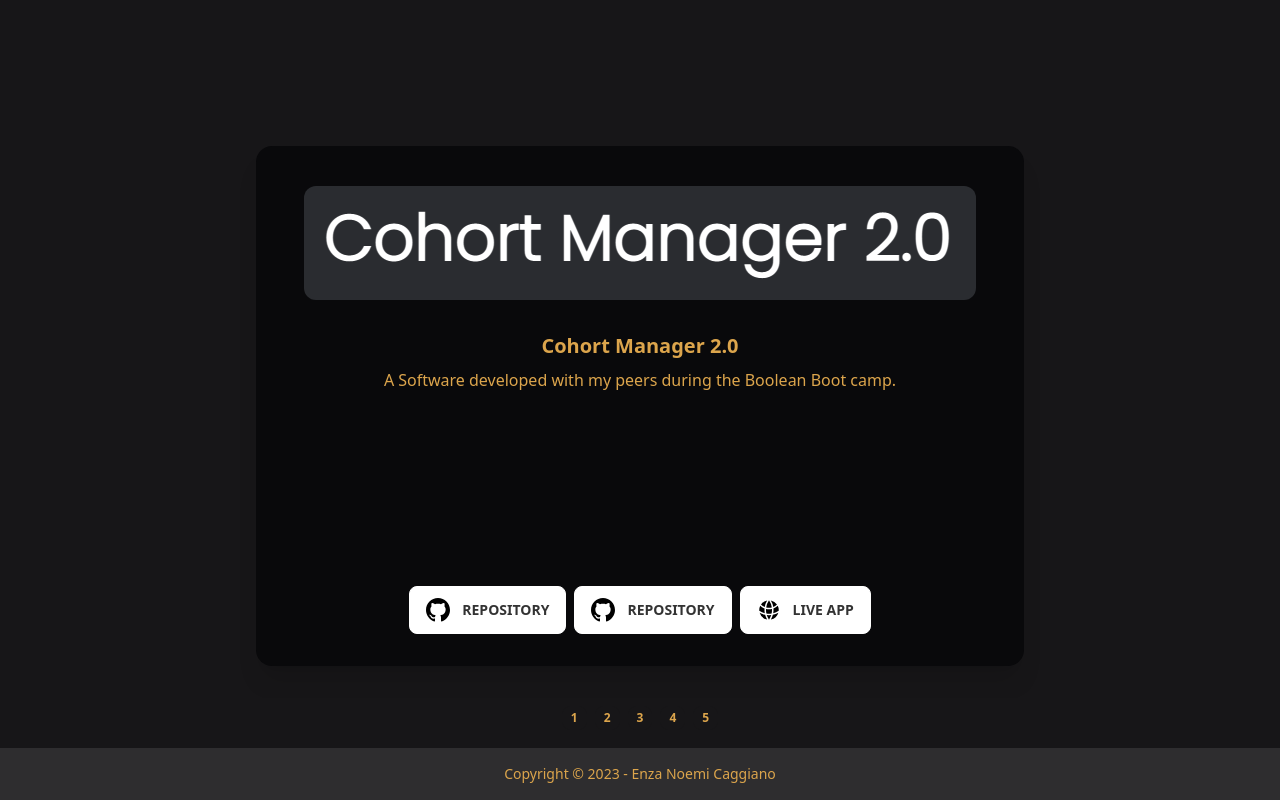
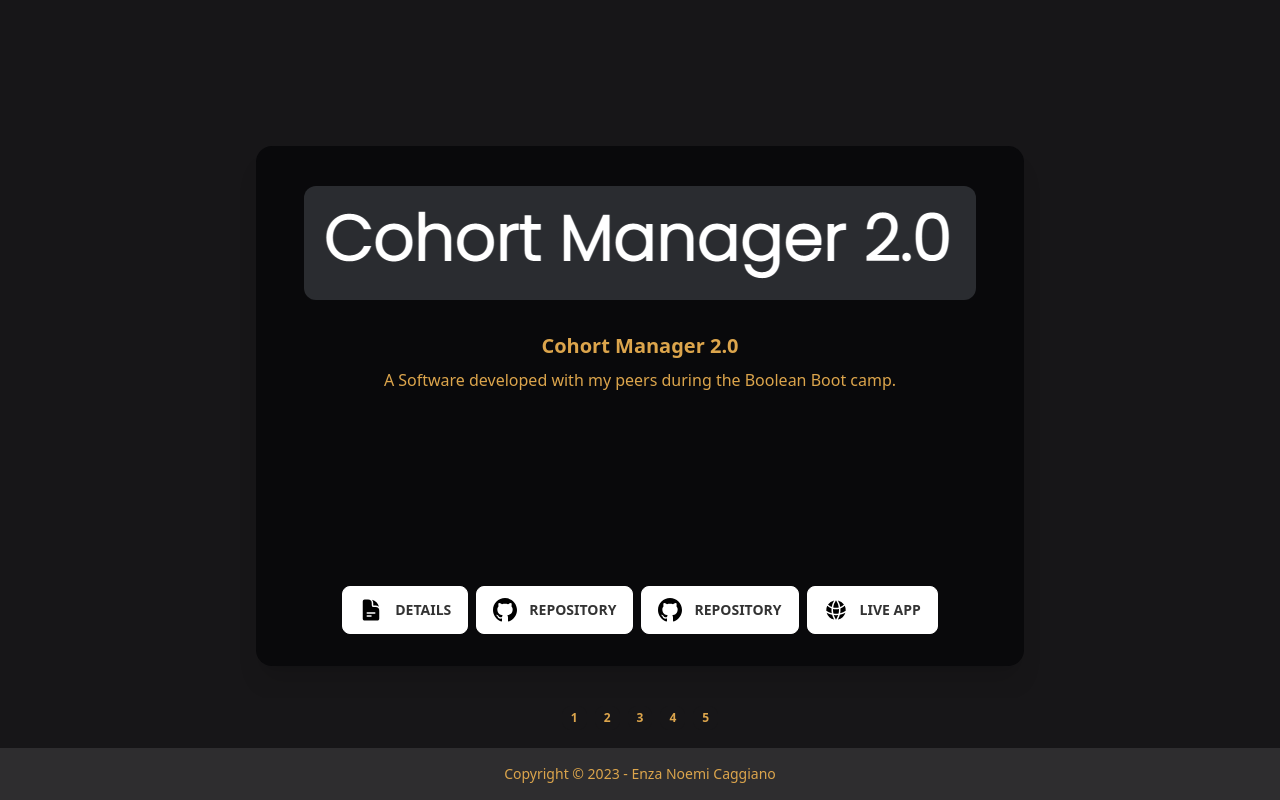
Before and after one commit to Noemi890/tbc, a React (Create React App) app: page / in a window 1280 px wide. Shown: the part 718-1518 px from the top of the page. Built offline with nearby package versions, Linux system fonts and the light colour scheme.

Commit message:
WIP: project carousel

```diff
--- a/src/components/Projects.jsx
+++ b/src/components/Projects.jsx
@@ -1,6 +1,8 @@
 import { projects } from "../utils/utils";
 
 const Projects = () => {
+  const handleDetailsClick = () => {};
+
   return (
     <div id="projects" className="mb-2.5">
       <div className="carousel">
@@ -18,12 +20,31 @@ const Projects = () => {
                   <h2 className="card-title">{proj.name}</h2>
                   <p>{proj.intro}</p>
                   <div className="card-actions">
+                    <button
+                      className="btn btn-primary w-full lg:w-fit md:btn-md gap-3"
+                      onClick={handleDetailsClick}
+                    >
+                      <svg
+                        xmlns="http://www.w3.org/2000/svg"
+                        viewBox="0 0 24 24"
+                        fill="currentColor"
+                        class="w-6 h-6 fill-black"
+                      >
+                        <path
+                          fill-rule="evenodd"
+                          d="M5.625 1.5c-1.036 0-1.875.84-1.875 1.875v17.25c0 1.035.84 1.875 1.875 1.875h12.75c1.035 0 1.875-.84 1.875-1.875V12.75A3.75 3.75 0 0016.5 9h-1.875a1.875 1.875 0 01-1.875-1.875V5.25A3.75 3.75 0 009 1.5H5.625zM7.5 15a.75.75 0 01.75-.75h7.5a.75.75 0 010 1.5h-7.5A.75.75 0 017.5 15zm.75 2.25a.75.75 0 000 1.5H12a.75.75 0 000-1.5H8.25z"
+                          clip-rule="evenodd"
+                        />
+                        <path d="M12.971 1.816A5.23 5.23 0 0114.25 5.25v1.875c0 .207.168.375.375.375H16.5a5.23 5.23 0 013.434 1.279 9.768 9.768 0 00-6.963-6.963z" />
+                      </svg>
+                      Details
+                    </button>
                     {typeof proj.repo !== "object" ? (
                       <a
                         href={proj.repo}
                         target="_blank"
                         rel="noreferrer"
-                        className="btn btn-primary btn-sm md:btn-md gap-1 md:gap-3"
+                        className="btn btn-primary w-full lg:w-fit md:btn-md gap-3"
                       >
                         <svg
                           xmlns="http://www.w3.org/2000/svg"
@@ -33,20 +54,20 @@ const Projects = () => {
                         >
                           <path d="M12 0c-6.626 0-12 5.373-12 12 0 5.302 3.438 9.8 8.207 11.387.599.111.793-.261.793-.577v-2.234c-3.338.726-4.033-1.416-4.033-1.416-.546-1.387-1.333-1.756-1.333-1.756-1.089-.745.083-.729.083-.729 1.205.084 1.839 1.237 1.839 1.237 1.07 1.834 2.807 1.304 3.492.997.107-.775.418-1.305.762-1.604-2.665-.305-5.467-1.334-5.467-5.931 0-1.311.469-2.381 1.236-3.221-.124-.303-.535-1.524.117-3.176 0 0 1.008-.322 3.301 1.23.957-.266 1.983-.399 3.003-.404 1.02.005 2.047.138 3.006.404 2.291-1.552 3.297-1.23 3.297-1.23.653 1.653.242 2.874.118 3.176.77.84 1.235 1.911 1.235 3.221 0 4.609-2.807 5.624-5.479 5.921.43.372.823 1.102.823 2.222v3.293c0 .319.192.694.801.576 4.765-1.589 8.199-6.086 8.199-11.386 0-6.627-5.373-12-12-12z" />
                         </svg>
-                        <span className="text-xs md:text-sm">Repository</span>
+                        Repository
                       </a>
                     ) : (
                       proj.repo.map((r, i) => {
                         return (
                           <div
-                            className="tooltip"
+                            className="tooltip flex w-full lg:w-fit"
                             data-tip={i === 0 ? "Client Side" : "Server Side"}
                           >
                             <a
                               href={r}
                               target="_blank"
                               rel="noreferrer"
-                              className="btn btn-primary md:btn-md btn-sm gap-1 md:gap-3"
+                              className="btn btn-primary w-full lg:w-fit md:btn-md gap-3"
                             >
                               <svg
                                 xmlns="http://www.w3.org/2000/svg"
@@ -56,21 +77,22 @@ const Projects = () => {
                               >
                                 <path d="M12 0c-6.626 0-12 5.373-12 12 0 5.302 3.438 9.8 8.207 11.387.599.111.793-.261.793-.577v-2.234c-3.338.726-4.033-1.416-4.033-1.416-.546-1.387-1.333-1.756-1.333-1.756-1.089-.745.083-.729.083-.729 1.205.084 1.839 1.237 1.839 1.237 1.07 1.834 2.807 1.304 3.492.997.107-.775.418-1.305.762-1.604-2.665-.305-5.467-1.334-5.467-5.931 0-1.311.469-2.381 1.236-3.221-.124-.303-.535-1.524.117-3.176 0 0 1.008-.322 3.301 1.23.957-.266 1.983-.399 3.003-.404 1.02.005 2.047.138 3.006.404 2.291-1.552 3.297-1.23 3.297-1.23.653 1.653.242 2.874.118 3.176.77.84 1.235 1.911 1.235 3.221 0 4.609-2.807 5.624-5.479 5.921.43.372.823 1.102.823 2.222v3.293c0 .319.192.694.801.576 4.765-1.589 8.199-6.086 8.199-11.386 0-6.627-5.373-12-12-12z" />
                               </svg>
-                              <span className="text-xs md:text-sm">
-                                Repository
-                              </span>
+                              Repository
                             </a>
                           </div>
                         );
                       })
                     )}
                     {proj.liveApp && (
-                      <div className="tooltip" data-tip="Live Application">
+                      <div
+                        className="tooltip flex w-full lg:w-fit"
+                        data-tip="Live Application"
+                      >
                         <a
                           href={proj.liveApp}
                           target="_blank"
                           rel="noreferrer"
-                          className="btn btn-primary md:btn-md btn-sm gap-1 md:gap-3"
+                          className="btn btn-primary w-full lg:w-fit md:btn-md gap-3"
                         >
                           <svg
                             xmlns="http://www.w3.org/2000/svg"
@@ -80,8 +102,7 @@ const Projects = () => {
                           >
                             <path d="M21.721 12.752a9.711 9.711 0 00-.945-5.003 12.754 12.754 0 01-4.339 2.708 18.991 18.991 0 01-.214 4.772 17.165 17.165 0 005.498-2.477zM14.634 15.55a17.324 17.324 0 00.332-4.647c-.952.227-1.945.347-2.966.347-1.021 0-2.014-.12-2.966-.347a17.515 17.515 0 00.332 4.647 17.385 17.385 0 005.268 0zM9.772 17.119a18.963 18.963 0 004.456 0A17.182 17.182 0 0112 21.724a17.18 17.18 0 01-2.228-4.605zM7.777 15.23a18.87 18.87 0 01-.214-4.774 12.753 12.753 0 01-4.34-2.708 9.711 9.711 0 00-.944 5.004 17.165 17.165 0 005.498 2.477zM21.356 14.752a9.765 9.765 0 01-7.478 6.817 18.64 18.64 0 001.988-4.718 18.627 18.627 0 005.49-2.098zM2.644 14.752c1.682.971 3.53 1.688 5.49 2.099a18.64 18.64 0 001.988 4.718 9.765 9.765 0 01-7.478-6.816zM13.878 2.43a9.755 9.755 0 016.116 3.986 11.267 11.267 0 01-3.746 2.504 18.63 18.63 0 00-2.37-6.49zM12 2.276a17.152 17.152 0 012.805 7.121c-.897.23-1.837.353-2.805.353-.968 0-1.908-.122-2.805-.353A17.151 17.151 0 0112 2.276zM10.122 2.43a18.629 18.629 0 00-2.37 6.49 11.266 11.266 0 01-3.746-2.504 9.754 9.754 0 016.116-3.985z" />
                           </svg>
-
-                          <span className="text-xs md:text-sm">Live App</span>
+                          Live App
                         </a>
                       </div>
                     )}
```
